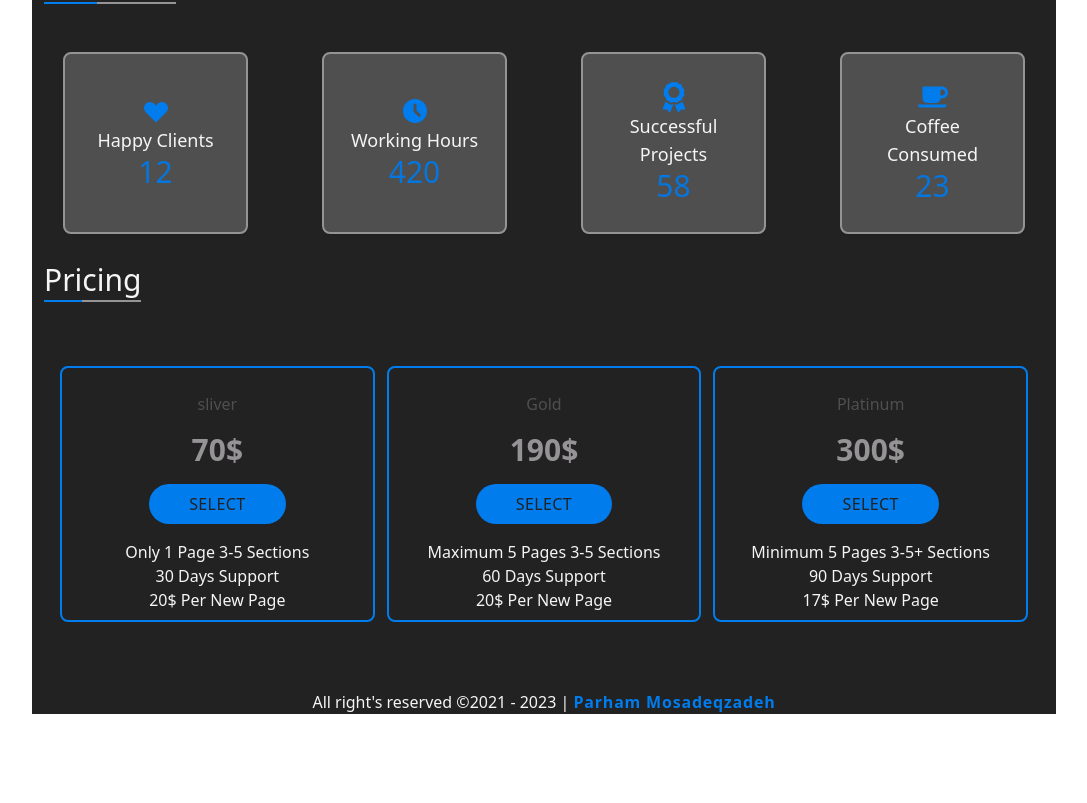
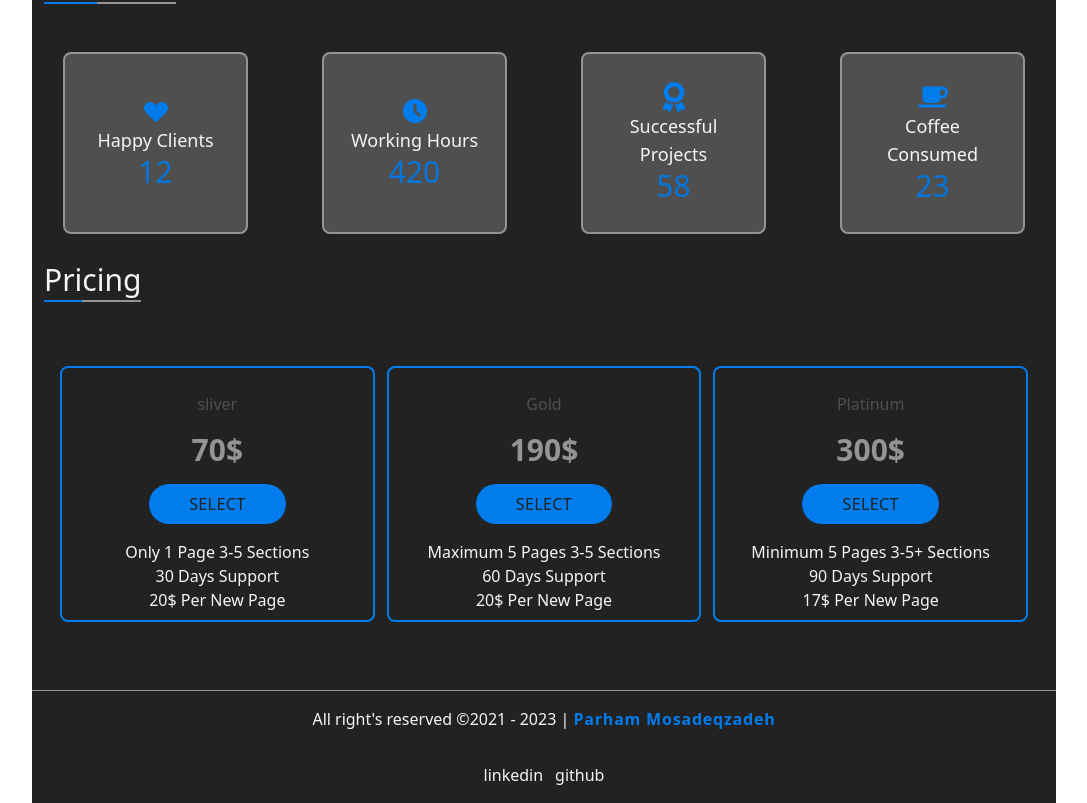
Before and after one commit to parham-mosadeq/parham-cv, a Next.js app: page / in a window 1280 px wide. Shown: the part 884-1687 px from the top of the page, without its empty margins (96-1183 px from the left). Before the commit the page ends 1598 px from the top, so only its background shows below. Built offline with nearby package versions, Linux system fonts and the light colour scheme.

Commit message:
optimize classes and add socials

```diff
--- a/src/components/layouts/Footer.js
+++ b/src/components/layouts/Footer.js
@@ -3,16 +3,29 @@ import Layout from './layout';
 
 const Footer = () => {
   const currentYear = new Date().getFullYear().toString();
+  const sharedClasses = `flex items-center justify-center`;
+  const linkClasses=`hover:text-mainGray transition duration-500`
   return (
     <Layout>
-      <footer className='flex items-center justify-center text-mainWhite '>
-        <h2>
+      <footer
+        className={`${sharedClasses}  flex-col  text-mainWhite border-t  border-mainGray`}
+      >
+        <h2 className='my-4'>
           All right's reserved &copy;
           <span className=''>2021 - {currentYear} | </span>
           <span className='text-mainBlue tracking-wider font-bold'>
             Parham Mosadeqzadeh
           </span>
         </h2>
+        {/* socials */}
+        <div className={`${sharedClasses} flex-row gap-3 my-4`}>
+          <a className={linkClasses} href='/' target='_blank'>
+            linkedin
+          </a>
+          <a className={linkClasses} href='/' target='_blank'>
+            github
+          </a>
+        </div>
       </footer>
     </Layout>
   );
```
